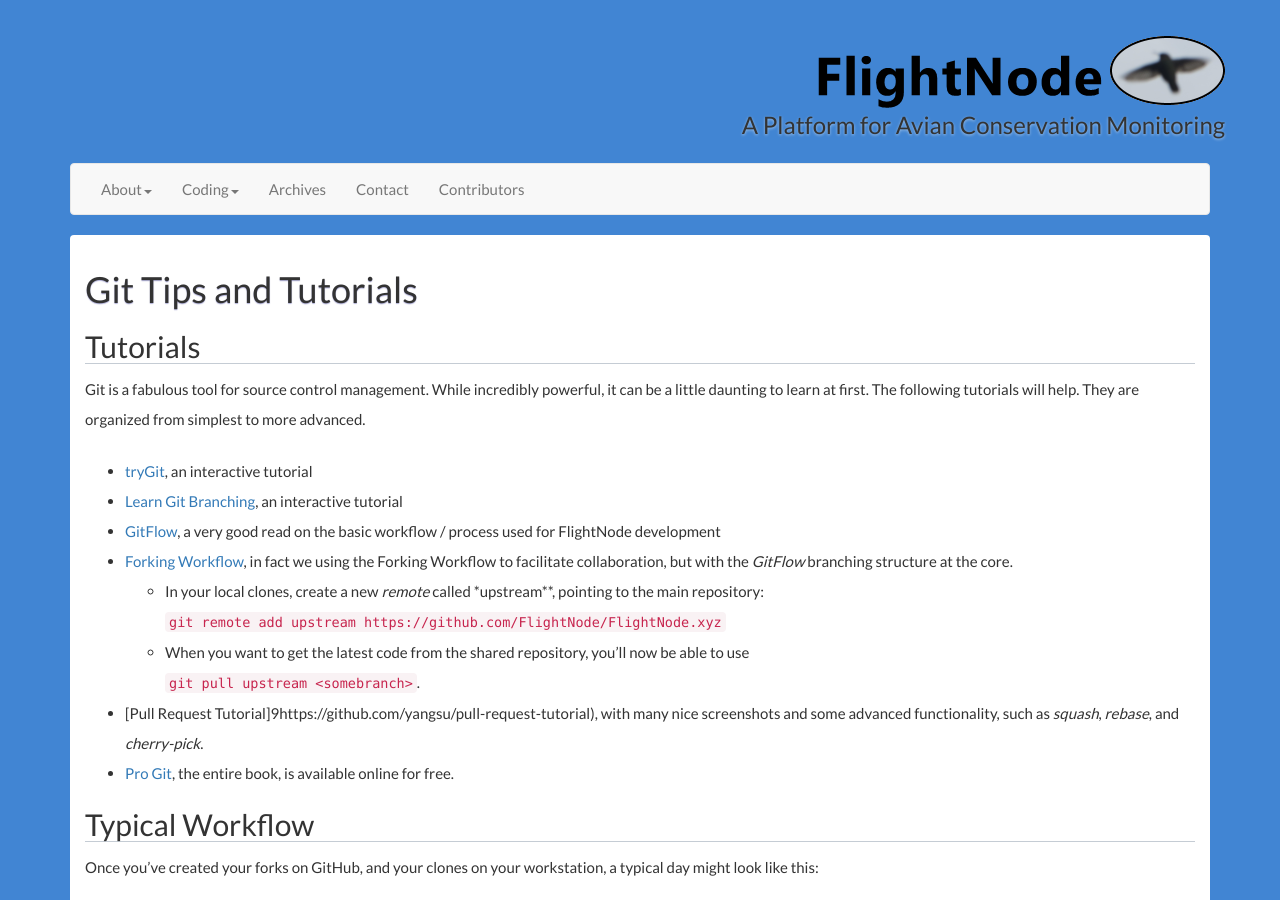
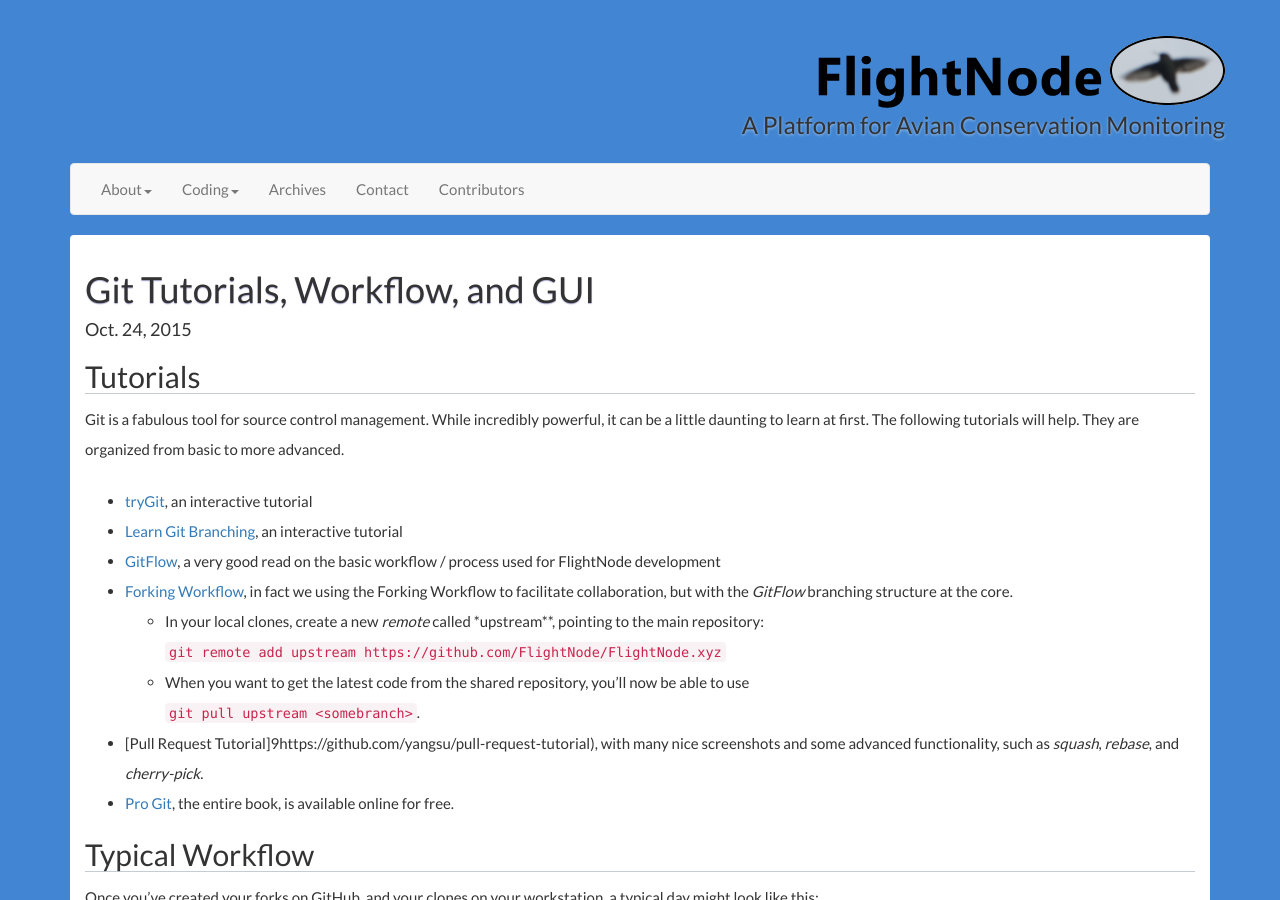
Before and after one commit to kpunjani/flightnode.github.io, a Jekyll site: the page built from _posts/2015/2015-10-24-git-tutorials-etc.md, in a window 1280 px wide and 900 px high. Built offline with Jekyll 4.4.1, drawn with Linux system fonts in a browser that asks for light colours; nearby versions of some CDN libraries; Markdown is read by kramdown in place of the engine named in the settings.

Commit message:
move git tutorials to blog post

```diff
--- a/coding/git.md
+++ b/_posts/2015/2015-10-24-git-tutorials-etc.md
@@ -1,7 +1,8 @@
 ---
 layout: page
-title: Git Tips and Tutorials
-comments: false
+title: Git Tutorials, Workflow, and GUI
+date: 2015-10-24
+comments: true
 category: programming
 tags: [toolkit]
 sharing: true
@@ -11,7 +12,7 @@
 
 Git is a fabulous tool for source control management. While incredibly powerful,
 it can be a little daunting to learn at first. The following tutorials will
-help. They are organized from simplest to more advanced.
+help. They are organized from basic to more advanced.
 
 * [tryGit](https://try.github.io/levels/1/challenges/1), an interactive tutorial
 * [Learn Git Branching](http://pcottle.github.io/learnGitBranching/), an interactive tutorial
```
Also changed, not shown: coding/toolkit.md (+1 -1 lines).
